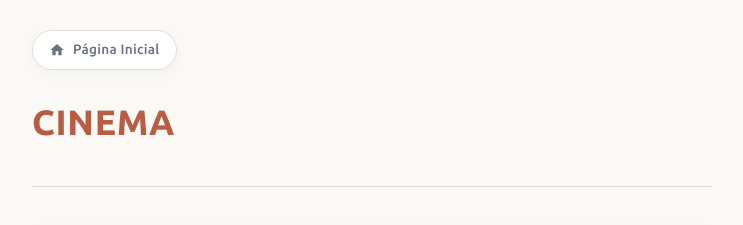
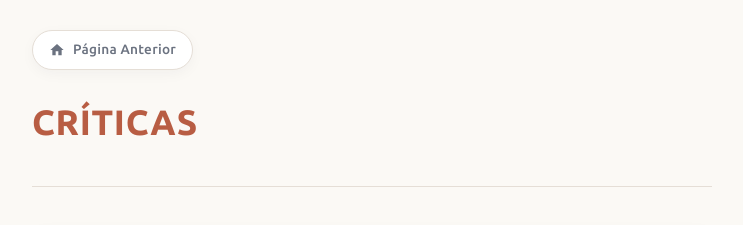
Before and after one commit to joaquim-capitao/aquele-filme, a Jekyll site: the page criticas/index.html, which Jekyll copies as it is, in a window 1280 px wide. Shown: the top 225 px of the page, without its empty margins (268-1011 px from the left). Built offline with Jekyll 4.4.1, drawn with Linux system fonts in a browser that asks for light colours.

Commit message:
Update navigation and header titles in index.html

```diff
--- a/criticas/index.html
+++ b/criticas/index.html
@@ -235,12 +235,12 @@
         <svg viewBox="0 0 24 24" aria-hidden="true">
           <path d="M10 20v-6h4v6h5v-8h3L12 3 2 12h3v8z"/>
         </svg>
-        <span>Página Inicial</span>
+        <span>Página Anterior</span>
       </a>
     </nav>
 
     <header>
-      <h1 id="cinema">Cinema</h1>
+      <h1 id="criticas">Críticas</h1>
     </header>
 
     <ul class="chronicles-list" id="chronicles-list">
```
